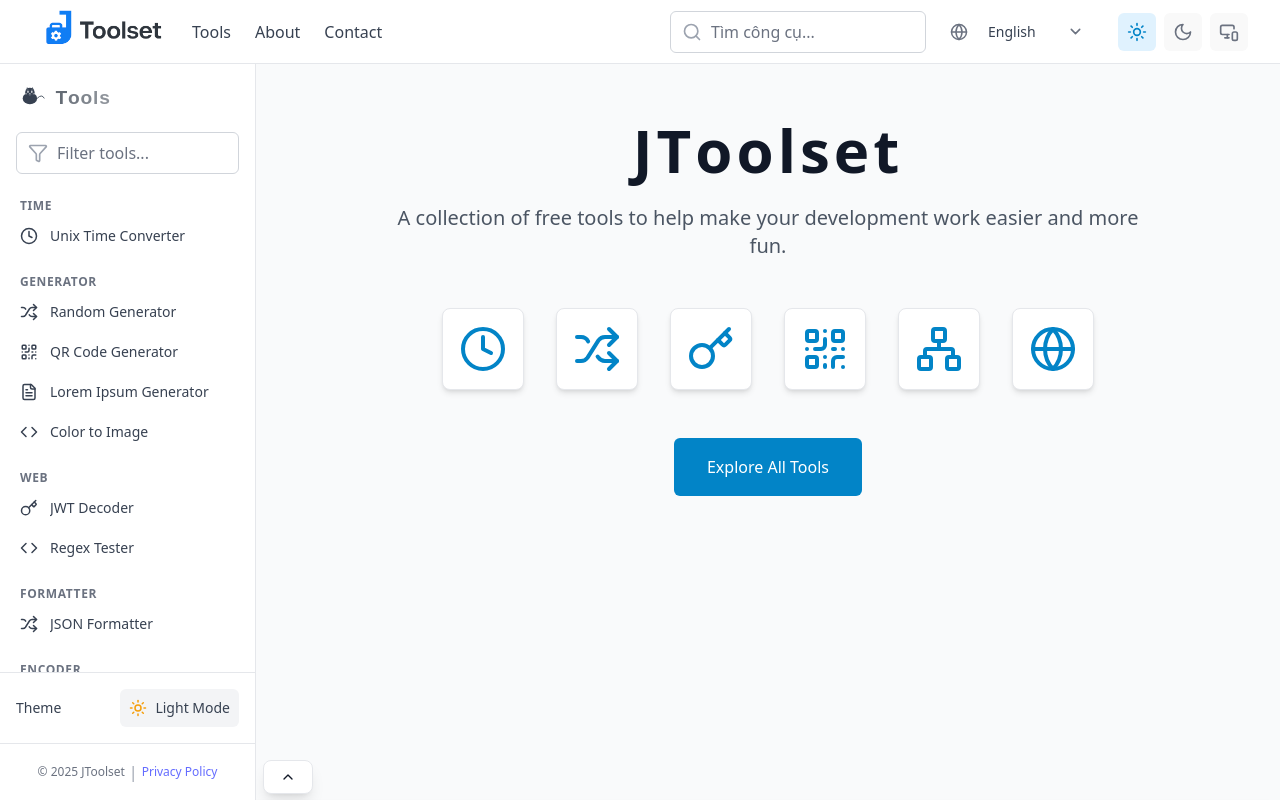
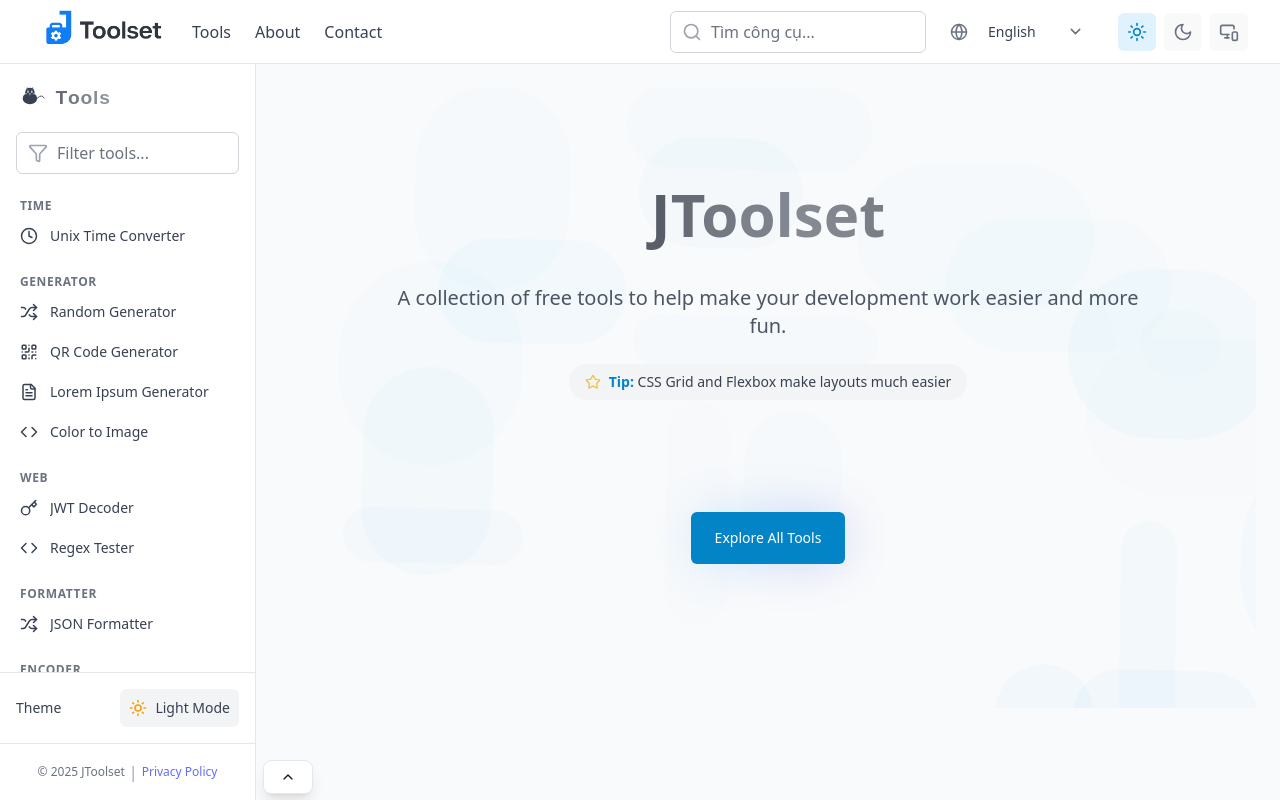
Before and after one commit to tatv-dev/jtoolset.com, a React (Vite) app: page / in a window 1280 px wide. Built offline with nearby package versions, Linux system fonts and the light colour scheme.

Commit message:
update home page

```diff
--- a/src/components/ui/Button.jsx
+++ b/src/components/ui/Button.jsx
@@ -1,5 +1,6 @@
 // src/components/ui/Button.jsx
 import React from 'react';
+import { Link } from 'react-router-dom';
 
 const variants = {
   primary: 'bg-primary-600 hover:bg-primary-700 text-white focus:ring-primary-500',
@@ -16,7 +17,7 @@
   sm: 'px-3 py-1.5 text-sm',
   md: 'px-4 py-2 text-sm',
   lg: 'px-5 py-2.5 text-base',
-  xl: 'px-6 py-3 text-base',
+  xl: 'px-6 py-3 text-lg',
 };
 
 export default function Button({
@@ -31,6 +32,9 @@
   disabled = false,
   fullWidth = false,
   rounded = false,
+  as = null, // New prop to support rendering as different element
+  to = null, // For Link component
+  animated = false, // New prop for animations
   ...props
 }) {
   const baseClasses = 'inline-flex items-center justify-center font-medium focus:outline-none focus:ring-2 focus:ring-offset-2 transition-colors duration-200 disabled:opacity-50 disabled:cursor-not-allowed';
@@ -38,19 +42,52 @@
   const sizeClasses = sizes[size] || sizes.md;
   const roundedClasses = rounded ? 'rounded-full' : 'rounded-md';
   const widthClasses = fullWidth ? 'w-full' : '';
+  const animatedClasses = animated ? 'transform hover:scale-105 hover:shadow-lg transition-transform' : '';
+
+  const allClasses = `
+    ${baseClasses}
+    ${variantClasses}
+    ${sizeClasses}
+    ${roundedClasses}
+    ${widthClasses}
+    ${animatedClasses}
+    ${className}
+  `;
+
+  // If "as" prop is provided, render as that component
+  if (as) {
+    const Component = as;
+    return (
+      <Component
+        to={to}
+        className={allClasses}
+        {...props}
+      >
+        {isLoading && (
+          <svg className="animate-spin -ml-1 mr-2 h-4 w-4 text-current" xmlns="http://www.w3.org/2000/svg" fill="none" viewBox="0 0 24 24">
+            <circle className="opacity-25" cx="12" cy="12" r="10" stroke="currentColor" strokeWidth="4"></circle>
+            <path className="opacity-75" fill="currentColor" d="M4 12a8 8 0 018-8V0C5.373 0 0 5.373 0 12h4zm2 5.291A7.962 7.962 0 014 12H0c0 3.042 1.135 5.824 3 7.938l3-2.647z"></path>
+          </svg>
+        )}
+
+        {Icon && iconPosition === 'left' && !isLoading && (
+          <Icon className={`${children ? 'mr-2' : ''} h-4 w-4`} />
+        )}
+
+        {children}
+
+        {Icon && iconPosition === 'right' && !isLoading && (
+          <Icon className={`${children ? 'ml-2' : ''} h-4 w-4`} />
+        )}
+      </Component>
+    );
+  }
 
   return (
     <button
       type={type}
       disabled={disabled || isLoading}
-      className={`
-        ${baseClasses}
-        ${variantClasses}
-        ${sizeClasses}
-        ${roundedClasses}
-        ${widthClasses}
-        ${className}
-      `}
+      className={allClasses}
       {...props}
     >
       {isLoading && (
--- a/src/i18n/locales/vi/translation.json
+++ b/src/i18n/locales/vi/translation.json
@@ -679,7 +679,7 @@
   },
   "pages": {
     "home": {
-      "title": "Bộ công cụ cho nhà phát triển",
+      "title": "JToolset",
       "subtitle": "Tập hợp các công cụ miễn phí để giúp công việc lập trình của bạn dễ dàng hơn.",
       "featuredTools": "Công cụ nổi bật",
       "whyUse": "Tại sao nên sử dụng JToolset?",
--- a/src/index.css
+++ b/src/index.css
@@ -4,6 +4,7 @@
 @import './styles/news-ticker.css';
 @import './styles/social.css';
 @import './styles/animation/wiggle.css';
+@import './styles/animation/homepage.css';
 @import './styles/navigation/bottom-nav.css';
 
 /* Cấu hình tailwind */
--- a/src/pages/HomePage.jsx
+++ b/src/pages/HomePage.jsx
@@ -1,143 +1,109 @@
 // src/pages/HomePage.jsx
-import { useState } from 'react';
+import { useState, useEffect } from 'react';
 import { Link } from 'react-router-dom';
 import {
-  Clock,
-  Shuffle,
-  Key,
-  Cookie,
-  Hash,
-  FileJson,
-  Code,
   Link as LinkIcon,
-  QrCode,
-  Network,
-  Globe,
-  FileText,
-  Palette
+  Star
 } from 'lucide-react';
 import Card from '../components/ui/Card';
 import { useTranslation } from 'react-i18next';
+import Button from '../components/ui/Button';
 
-// Hàm lấy icon cho công cụ
-function getIconForTool(iconName) {
-  const icons = {
-    Clock,
-    Shuffle,
-    Key,
-    Cookie,
-    Hash,
-    FileJson,
-    Code,
-    Link: LinkIcon,
-    QrCode,
-    Network,
-    Globe,
-    FileText,
-    Palette
-  };
-  return icons[iconName] || Shuffle;
-}
 
-// Component hiệu ứng chữ
-function AnimatedLetter({ children, className = '' }) {
+// Animated background element
+function AnimatedBackground() {
   return (
-    <span
-      className={`inline-block transition-transform duration-300 hover:rotate-3 hover:translate-y-1 hover:scale-110 ${className}`}
-    >
-      {children}
-    </span>
-  );
-}
-
-// Component icon dev tools
-function DevToolIcon({ Icon, description }) {
-  const [isHovered, setIsHovered] = useState(false);
-
-  return (
-    <div
-      className="relative group"
-      onMouseEnter={() => setIsHovered(true)}
-      onMouseLeave={() => setIsHovered(false)}
-    >
-      <div className={`
-        p-4 bg-white dark:bg-gray-800 rounded-lg shadow-md
-        transition-all duration-300
-        transform group-hover:rotate-6 group-hover:scale-110
-        border border-gray-200 dark:border-gray-700
-      `}>
-        <Icon
-          className="h-12 w-12 text-primary-600 dark:text-primary-400
-          transition-colors duration-300
-          group-hover:text-primary-800 dark:group-hover:text-primary-300"
+    <div className="absolute inset-0 overflow-hidden pointer-events-none">
+      {Array.from({ length: 20 }).map((_, i) => (
+        <div
+          key={i}
+          className="absolute rounded-full bg-primary-500/5 dark:bg-primary-500/10"
+          style={{
+            width: `${Math.random() * 200 + 50}px`,
+            height: `${Math.random() * 200 + 50}px`,
+            top: `${Math.random() * 100}%`,
+            left: `${Math.random() * 100}%`,
+            animation: `float ${Math.random() * 10 + 15}s infinite ease-in-out`,
+            animationDelay: `${Math.random() * 5}s`,
+            opacity: Math.random() * 0.5 + 0.1
+          }}
         />
-      </div>
-      {isHovered && (
-        <div className="absolute z-10 bottom-full left-1/2 transform -translate-x-1/2 -translate-y-2
-        bg-gray-800 text-white text-xs px-3 py-1 rounded-md
-        opacity-0 group-hover:opacity-100 transition-opacity duration-300">
-          {description}
-        </div>
-      )}
+      ))}
     </div>
   );
 }
 
 export default function HomePage() {
   const { t } = useTranslation();
-  const featuredTools = [
-    { icon: 'Clock', slug: 'unix-time' },
-    { icon: 'Shuffle', slug: 'random' },
-    { icon: 'Key', slug: 'jwt-decoder' },
-    { icon: 'QrCode', slug: 'qr-generator' },
-    { icon: 'Network', slug: 'ip-checker' },
-    { icon: 'Globe', slug: 'domain-ip' }
+  // Random developer tip
+  const [tip, setTip] = useState('');
+  const devTips = [
+    "Press F12 to open developer tools in most browsers",
+    "Use console.log() to debug your JavaScript code",
+    "CSS Grid and Flexbox make layouts much easier",
+    "Always use semantic HTML for better accessibility",
+    "Remember to optimize your images for web",
+    "localStorage is useful for client-side storage"
   ];
 
+  useEffect(() => {
+    setTip(devTips[Math.floor(Math.random() * devTips.length)]);
+
+    const interval = setInterval(() => {
+      setTip(devTips[Math.floor(Math.random() * devTips.length)]);
+    }, 8000);
+
+    return () => clearInterval(interval);
+  }, []);
+
   return (
-    <div className="container mx-auto px-4 py-8 space-y-12 pb-24">
+    <div className="container mx-auto px-4 py-8 space-y-16 pb-24 relative">
+      <AnimatedBackground />
+
       {/* Hero Section with Animated Title */}
-      <div className="text-center">
-        <h1 className="text-5xl md:text-6xl font-bold text-gray-900 dark:text-white mb-6">
-          {t('pages.home.title').split('').map((char, index) => (
-            <AnimatedLetter key={index} className="inline-block mr-1">
+      <div className="text-center relative z-10">
+        <div className="text-5xl md:text-6xl font-extrabold mb-6">
+          {Array.from(t('pages.home.title')).map((char, index) => (
+            <span
+              key={index}
+              dx={index === 0 ? 0 : 1}
+              className="animate-pulse"
+              style={{
+                animationDelay: `${index * 0.1}s`,
+                opacity: 0.9,
+              }}
+            >
               {char}
-            </AnimatedLetter>
+            </span>
           ))}
-        </h1>
-        <p className="text-xl text-gray-600 dark:text-gray-300 max-w-3xl mx-auto">
+        </div>
+        <p className="text-xl text-gray-600 dark:text-gray-300 max-w-3xl mx-auto mt-10">
           {t('pages.home.subtitle')}
         </p>
+
+        {/* Dev Tip Section */}
+        <div className="mt-6 inline-flex items-center bg-gray-100 dark:bg-gray-800 px-4 py-2 rounded-full text-sm">
+          <Star className="h-4 w-4 text-yellow-500 mr-2 animate-pulse" />
+          <span className="text-gray-700 dark:text-gray-300 font-medium">
+            <span className="font-bold text-primary-600 dark:text-primary-400">Tip:</span> {tip}
+          </span>
+        </div>
       </div>
 
-      {/* Developer Tools Icons */}
-      <section className="flex flex-wrap justify-center gap-6 md:gap-8">
-        {featuredTools.map(({ icon, slug }) => {
-          const Icon = getIconForTool(icon);
-          return (
-            <DevToolIcon
-              key={slug}
-              Icon={Icon}
-              description={t(`tools.${slug}.name`)}
-            />
-          );
-        })}
-      </section>
-
       {/* Call to Action */}
-      <section className="text-center">
-        <Link
-          to="/tools"
-          className="inline-flex items-center justify-center px-8 py-4
-          border border-transparent text-base font-medium rounded-md
-          text-white bg-primary-600 hover:bg-primary-700
-          focus:outline-none focus:ring-2 focus:ring-offset-2
-          focus:ring-primary-500
-          transition-all duration-300
-          transform hover:scale-105 hover:rotate-1"
-        >
-          {t('pages.home.exploreTools')}
-        </Link>
+      <section className="text-center py-12">
+        <div className="relative inline-block">
+          <div className="absolute inset-0 bg-gradient-to-r from-primary-300 to-indigo-500 blur-xl opacity-30 rounded-full"></div>
+          <Button
+            variant="primary"
+            size="xl"
+            className="relative font-bold py-4 px-10 text-sm"
+            as={Link}
+            to="/tools"
+          >
+            {t('pages.home.exploreTools')}
+          </Button>
+        </div>
       </section>
     </div>
   );
--- /dev/null
+++ b/src/styles/animation/homepage.css
@@ -0,0 +1,161 @@
+/* src/styles/animation/homepage.css */
+
+/* Float animation for background elements */
+@keyframes float {
+  0% {
+    transform: translateY(0) translateX(0) rotate(0);
+  }
+  25% {
+    transform: translateY(-15px) translateX(10px) rotate(2deg);
+  }
+  50% {
+    transform: translateY(0) translateX(15px) rotate(0);
+  }
+  75% {
+    transform: translateY(15px) translateX(5px) rotate(-2deg);
+  }
+  100% {
+    transform: translateY(0) translateX(0) rotate(0);
+  }
+}
+
+.animate-float {
+  animation: float 12s ease-in-out infinite;
+}
+
+/* Subtle pulse animation */
+@keyframes subtle-pulse {
+  0%, 100% {
+    transform: scale(1);
+  }
+  50% {
+    transform: scale(1.05);
+  }
+}
+
+.animate-subtle-pulse {
+  animation: subtle-pulse 4s ease-in-out infinite;
+}
+
+/* Ping animation that only runs once */
+@keyframes ping-once {
+  0% {
+    transform: scale(1);
+    opacity: 1;
+  }
+  50% {
+    transform: scale(1.3);
+    opacity: 0.8;
+  }
+  100% {
+    transform: scale(1);
+    opacity: 1;
+  }
+}
+
+.animate-ping-once {
+  animation: ping-once 0.3s ease-in-out forwards;
+}
+
+/* Fade in animation */
+@keyframes fade-in {
+  from {
+    opacity: 0;
+    transform: translateY(20px);
+  }
+  to {
+    opacity: 1;
+    transform: translateY(0);
+  }
+}
+
+.animate-fade-in {
+  animation: fade-in 0.5s ease-out forwards;
+}
+
+/* Horizontal bounce animation for the arrow */
+@keyframes bounce-horizontal {
+  0%, 100% {
+    transform: translateX(0);
+    animation-timing-function: cubic-bezier(0.8, 0, 1, 1);
+  }
+  50% {
+    transform: translateX(10px);
+    animation-timing-function: cubic-bezier(0, 0, 0.2, 1);
+  }
+}
+
+.animate-bounce-horizontal {
+  animation: bounce-horizontal 1s infinite;
+}
+
+/* Shimmer effect for gradients */
+@keyframes shimmer {
+  0% {
+    background-position: -200% center;
+  }
+  100% {
+    background-position: 200% center;
+  }
+}
+
+.animate-shimmer {
+  background: linear-gradient(90deg, rgba(59, 130, 246, 0.1) 25%, rgba(147, 51, 234, 0.1) 50%, rgba(59, 130, 246, 0.1) 75%);
+  background-size: 200% 100%;
+  animation: shimmer 8s ease-in-out infinite;
+}
+
+/* Typing animation */
+@keyframes typing {
+  from { width: 0 }
+  to { width: 100% }
+}
+
+.animate-typing {
+  display: inline-block;
+  overflow: hidden;
+  white-space: nowrap;
+  animation: typing 3.5s steps(40, end);
+}
+
+/* Subtle rotate for hover effects */
+@keyframes subtle-rotate {
+  0% {
+    transform: rotate(-1deg);
+  }
+  50% {
+    transform: rotate(1deg);
+  }
+  100% {
+    transform: rotate(-1deg);
+  }
+}
+
+.hover-rotate:hover {
+  animation: subtle-rotate 2s ease-in-out infinite;
+}
+
+/* Glowing effect */
+@keyframes glow {
+  0%, 100% {
+    box-shadow: 0 0 5px rgba(59, 130, 246, 0.5);
+  }
+  50% {
+    box-shadow: 0 0 20px rgba(59, 130, 246, 0.8);
+  }
+}
+
+.animate-glow {
+  animation: glow 3s ease-in-out infinite;
+}
+
+/* Responsive adjustments */
+@media (max-width: 768px) {
+  .animate-float {
+    animation-duration: 8s; /* Faster on mobile */
+  }
+
+  .animate-fade-in {
+    animation-duration: 0.3s; /* Faster on mobile */
+  }
+}
```
